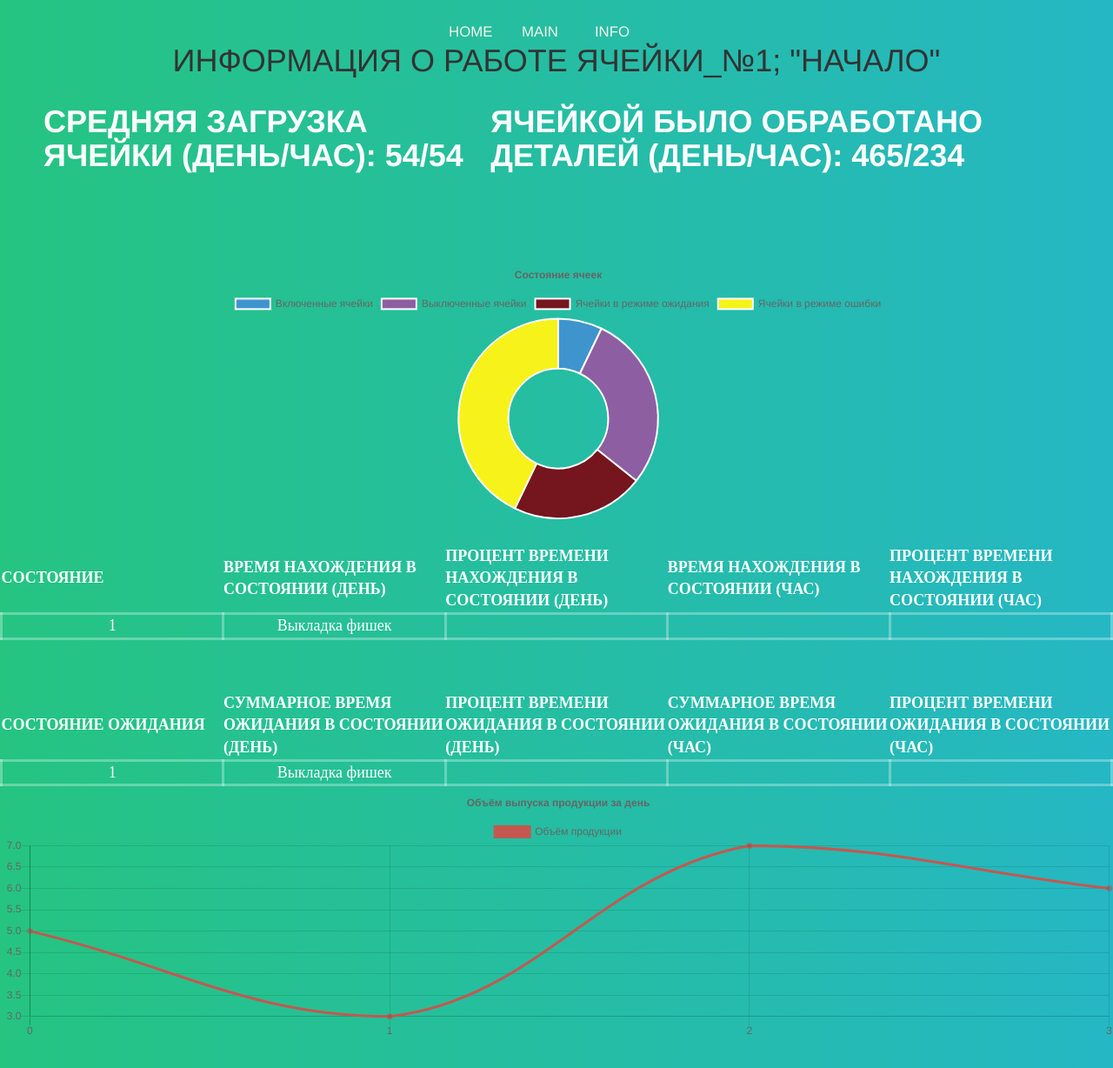
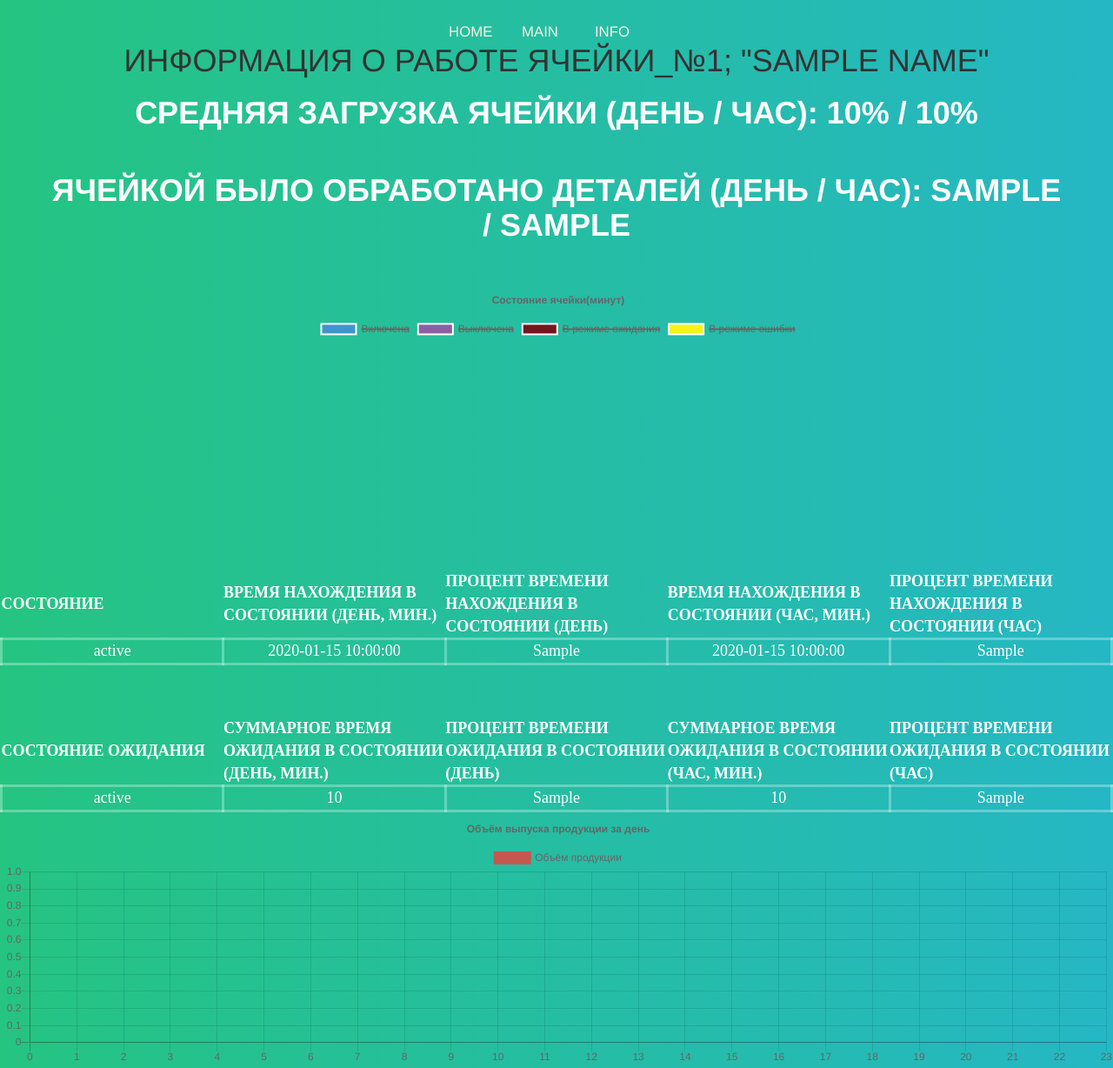
Before and after one commit to MSArchangel/Chacaton, a Flask app: template templates/info_yach.html in a window 1280 px wide. Shown: the top 1228 px of the page at 87% size. Run offline with Flask 2, Linux system fonts and the light colour scheme; the template is opened without the code that fills it: most values are stand-ins (such as "Sample title", 1, 10 or a date in 2020); some libraries are stand-ins or nearby versions.

Commit message:
Ready_project

```diff
--- a/cell.py
+++ b/cell.py
@@ -3,13 +3,17 @@
 
 import requests
 
-dict_names = {1: 'Выкладка фишек', 2: 'Сортировка', 3: 'Маркировка', 4: 'Выкладка оснований	',
+dict_names = {1: 'Выкладка фишек', 2: 'Сортировка', 3: 'Маркировка', 4: 'Выкладка оснований',
               5: 'Раскладка', 6: 'Упаковка'}
+dict_of_status = {0: 'Выключена', 1: 'Работает', 2: 'Ожидание', 3: 'Ошибка'}
+
+dict_wait = {0: 'Нет ожидания', 1: 'Ожидание заготовок на входе',
+             2: 'Линия переполнена или ожидание готовности следующей ячейки'}
 
 
 def info_yach(cell_num: int):
     data = requests.get('http://roboprom.kvantorium33.ru/api/current').json()['data']
-
+    pprint.pprint(data)
     kol_vo_chasov = int(str(datetime.datetime.now()).split()[1].split(':')[0])
     name = dict_names[cell_num]
     avg_load_per_hour = round(
@@ -27,12 +31,13 @@
                        (data[cell_num - 1]['status_d'][2]) / 60]
 
     cell_status_table = data[cell_num - 1]['status']
-    status_time_day = data[cell_num - 1]['status_d'][data[cell_num - 1]['status']]
+    status_time_day = round(data[cell_num - 1]['status_d'][data[cell_num - 1]['status']] / 60, 2)
     status_percentage_day = round(
         (data[cell_num - 1]['status_d'][data[cell_num - 1]['status']] / sum(
             data[cell_num - 1][
                 'status_d'])) * 100, 2)
-    status_time_hour = data[cell_num - 1]['status_h'][data[cell_num - 1]['status']]
+
+    status_time_hour = round(data[cell_num - 1]['status_h'][data[cell_num - 1]['status']] / 60)
     status_percentage_hour = round((data[cell_num - 1]['status_h'][data[cell_num - 1]['status']] /
                                     sum(data[cell_num - 1][
                                             'status_h'])) * 100, 2)
@@ -61,11 +66,9 @@
                        cell_num - 1][
                        'wait_h'])) * 100, 2)]
     return [cell_num, name, avg_load_per_day, avg_load_per_hour, int_per_day, int_per_hour,
-            cell_status_pie, cell_status_table,
+            cell_status_pie, dict_of_status[cell_status_table],
             status_time_day, status_percentage_day, status_time_hour, status_percentage_hour,
-            cell_wait_status_table]
+            dict_wait[cell_wait_status_table[0]],
+            cell_wait_status_table[1:]]
     # cell_chill_pie = CellChillPie(no_reason=1, broken=0, maintenance=0, fixing=0)
     # cell_chill_table=list[CellChillTableRow]
-
-
-print(info_yach(1))
--- a/sait.py
+++ b/sait.py
@@ -10,8 +10,9 @@
 from forms.user import RegisterForm
 from forms.login import LoginForm
 
+from cell import info_yach
 from main import func_api
-from testing_time import sr_zn_oborud, for_graph
+from testing_time import sr_zn_oborud, for_graph, for_graph_status
 
 app = Flask(__name__)
 app.config['SECRET_KEY'] = 'wtf-msi'
@@ -22,7 +23,14 @@
 @app.route('/cell/<cell_number>')
 def info_yacheika(cell_number):
     cell_number = int(cell_number)
-    return render_template('info_yach.html')
+    arr = info_yach(cell_number)
+    return render_template('info_yach.html', cell_num=arr[0], name=arr[1],
+                           avg_d=arr[2], avg_h=arr[3], int_d=arr[4], int_h=arr[5],
+                           data_pie=[round(x, 2) for x in arr[6]], status_cell=arr[7],
+                           time_status_d=arr[8], per_d=arr[9], time_status_h=arr[10],
+                           per_h=arr[11], status_wait=arr[12], sum_st_wait_d=arr[13][0],
+                           per_wait_d=arr[13][1], sum_st_wait_h=round(arr[13][2] / 60), per_wait_h=arr[13][3],
+                           for_graph=for_graph_status())
 
 
 @login_manager.user_loader
@@ -36,7 +44,6 @@
     x = func_api()
     arr = []
     api_1_count = 'http://roboprom.kvantorium33.ru/api/current'
-    api_2_count = 'http://roboprom.kvantorium33.ru/api/history?cell=2&param=count'
     for i in range(len(x[1])):
         arr.append(x[1][i][f'Ячейка №{i + 1}'])
     print(arr)
@@ -49,7 +56,7 @@
                                brak=round(requests.get(api_1_count).json()['data'][1]['count_d'] /
                                           requests.get(api_1_count).json()['data'][0][
                                               'count_d'] * 100),
-                               kol_vo_brak=requests.get(api_2_count).json()['data'][-1]['value'],
+                               kol_vo_brak=requests.get(api_1_count).json()['data'][1]['count_d'],
                                sr_ob=sr_zn_oborud(),
                                graphs=for_graph())
     else:
--- a/static/css/styles_proba.css
+++ b/static/css/styles_proba.css
@@ -242,13 +242,9 @@
 margin-bottom: 30px;
 }
 h1.detali1{
-    text-align: left;
+    text-align: center;
     color: white;
     margin-bottom: 50px;
-}
-.block_detali{
-    display: flex;
-    justify-content: space-around;
 }
 
 .tables{
--- a/templates/info_yach.html
+++ b/templates/info_yach.html
@@ -13,9 +13,9 @@
 <body>
 
 <nav class="navMenu">
-    <a href="home">Home</a>
+    <a href="/home">Home</a>
     <a href="/all_about">Main</a>
-    <a href="info">Info</a>
+    <a href="/info">Info</a>
     <div class="dot"></div>
 </nav>
 
@@ -26,10 +26,10 @@
     </header>
     <main>
         <section>
-            <h1>Информация о работе ячейки_№1; "НАЧАЛО"</h1>
+            <h1>Информация о работе ячейки_№{{cell_num}}; "{{name}}"</h1>
             <div class="block_detali">
-                <h1 class="detali1"><b>Средняя загрузка ячейки (день/час): 54/54</b></h1>
-                <h1 class="detali1"><b>Ячейкой было обработано деталей (день/час): 465/234</b></h1>
+                <h1 class="detali1"><b>Средняя загрузка ячейки (день / час): {{avg_d}}% / {{avg_h}}%</b></h1>
+                <h1 class="detali1"><b>Ячейкой было обработано деталей (день / час): {{int_d}} / {{int_h}}</b></h1>
             </div>
         </section>
         <div>
@@ -38,19 +38,19 @@
         new Chart(document.getElementById("doughnut-chart"), {
     type: 'doughnut',
     data: {
-      labels: ["Включенные ячейки", "Выключенные ячейки", "Ячейки в режиме ожидания", "Ячейки в режиме ошибки"],
+      labels: ["Включена", "Выключена", "В режиме ожидания", "В режиме ошибки"],
       datasets: [
         {
           label: "Кол-во и состояние ячеек",
           backgroundColor: ["#3e95cd", "#8e5ea2","#75151e","#f7f21a","#c45850"],
-          data: [1, 4, 3, 6]
+          data: {{data_pie}}
         }
       ]
     },
     options: {
       title: {
         display: true,
-        text: 'Состояние ячеек',
+        text: 'Состояние ячейки(минут)',
         color: "#666"
       }
     }
@@ -62,17 +62,16 @@
                 <table>
                     <thread>
                         <th width=16%><b>Состояние</b></th>
-                        <th width=16%><b>Время нахождения в состоянии (день)</b></th>
+                        <th width=16%><b>Время нахождения в состоянии (день, мин.)</b></th>
                         <th width=16%><b>Процент времени нахождения в состоянии (день)</b></th>
-                        <th width=16%><b>Время нахождения в состоянии (час)</b></th>
+                        <th width=16%><b>Время нахождения в состоянии (час, мин.)</b></th>
                         <th width=16%><b>Процент времени нахождения в состоянии (час)</b></th>
                         <tr>
-                            <td align="center">1</td>
-                            <td align="center"><a style="color: white" href="cell/1">Выкладка
-                                фишек</a></td>
-                            <td align="center"></td>
-                            <td align="center"></td>
-                            <td align="center"></td>
+                            <td align="center">{{status_cell}}</td>
+                            <td align="center">{{time_status_d}}</td>
+                            <td align="center">{{per_d}}</td>
+                            <td align="center">{{time_status_h}}</td>
+                            <td align="center">{{per_h}}</td>
                         </tr>
                     </thread>
                 </table>
@@ -80,17 +79,16 @@
                 <table>
                     <thread>
                         <th width=16%><b>Состояние ожидания</b></th>
-                        <th width=16%><b>Суммарное время ожидания в состоянии (день)</b></th>
+                        <th width=16%><b>Суммарное время ожидания в состоянии (день, мин.)</b></th>
                         <th width=16%><b>Процент времени ожидания в состоянии (день)</b></th>
-                        <th width=16%><b>Суммарное время ожидания в состоянии (час)</b></th>
+                        <th width=16%><b>Суммарное время ожидания в состоянии (час, мин.)</b></th>
                         <th width=16%><b>Процент времени ожидания в состоянии (час)</b></th>
                         <tr>
-                            <td align="center">1</td>
-                            <td align="center"><a style="color: white" href="cell/1">Выкладка
-                                фишек</a></td>
-                            <td align="center"></td>
-                            <td align="center"></td>
-                            <td align="center"></td>
+                            <td align="center">{{status_wait}}</td>
+                            <td align="center">{{sum_st_wait_d}}</td>
+                            <td align="center">{{per_wait_d}}</td>
+                            <td align="center">{{sum_st_wait_h}}</td>
+                            <td align="center">{{per_wait_h}}</td>
                         </tr>
                     </thread>
                 </table>
@@ -106,9 +104,9 @@
         <script>new Chart(document.getElementById("line-chart"), {
   type: 'line',
   data: {
-    labels: [0, 1, 2, 3],
+    labels: [0, 1, 2, 3, 4, 5, 6, 7, 8, 9, 10, 11, 12, 13, 14, 15, 16, 17, 18, 19, 20, 21, 22, 23],
     datasets: [{
-        data: [5, 3, 7, 6],
+        data: {{for_graph}},
         label: "Объём продукции",
         borderColor: "#c45850",
         fill: false
```
Also changed, not shown: main.py (+16 -4 lines), templates/svodka2.html (+8 -8 lines), testing_time.py (+17 -0 lines).
